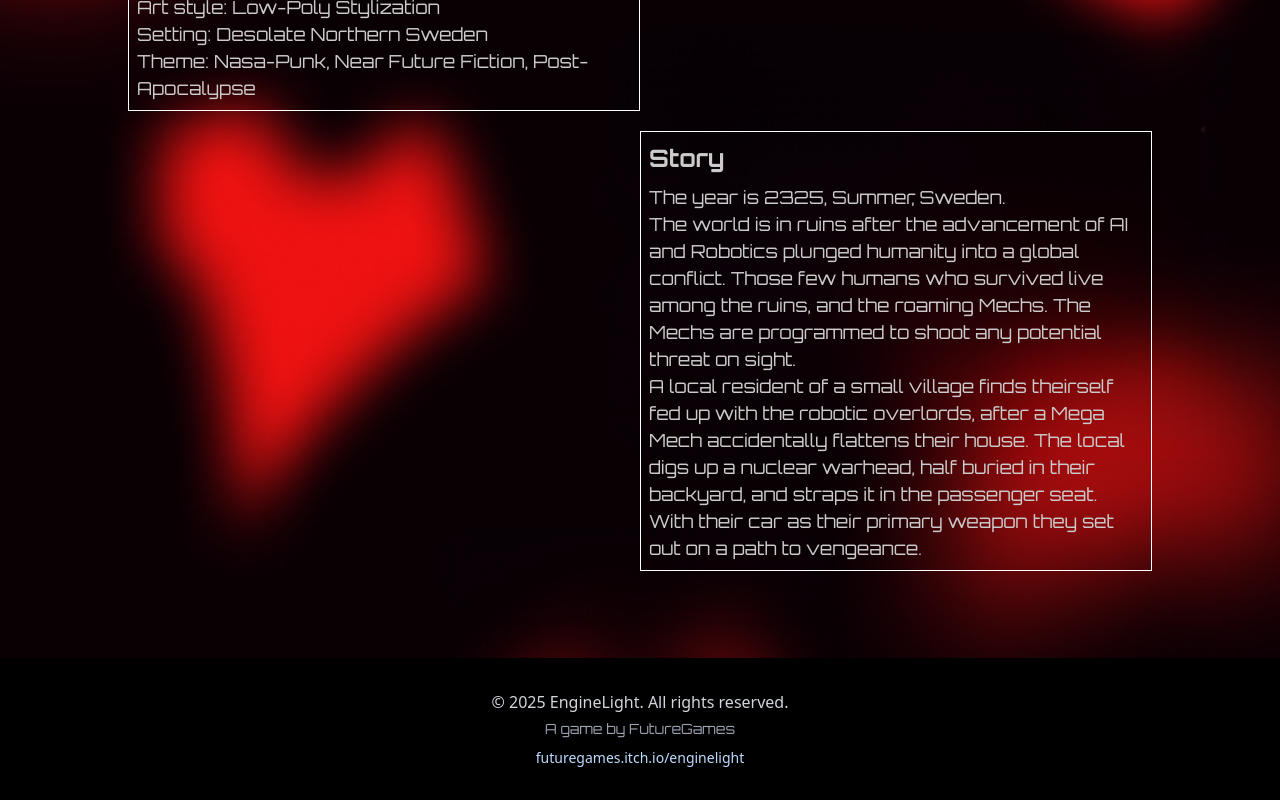
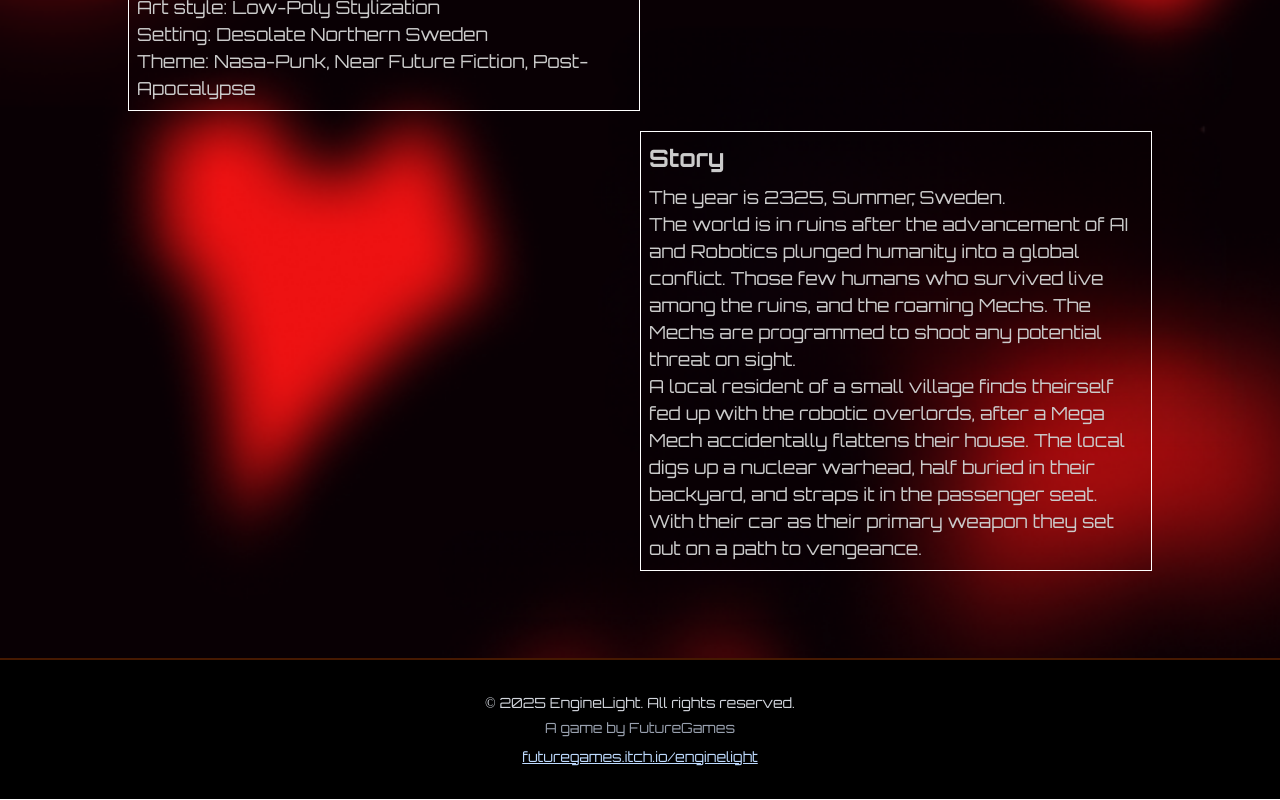
Before and after one commit to Alexander-Lindstroem/enginelight__web, a Next.js app: page / in a window 1280 px wide. Shown: the part 1006-1806 px from the top of the page. Built offline with nearby package versions, Linux system fonts and the light colour scheme.

Commit message:
add font family

```diff
--- a/src/components/Footer/index.tsx
+++ b/src/components/Footer/index.tsx
@@ -1,8 +1,8 @@
 export default function Footer() {
     return (
-        <footer className=" bg-black bg-opacity-90 text-gray-300 py-8 text-center text-elbodym">
+        <footer className=" border-t-amber-950 border-t-2 bg-black bg-opacity-90 text-gray-300 py-8 px-2 text-center text-elbodym">
             <div className="max-w-3xl mx-auto">
-                <p>&copy; {new Date().getFullYear()} EngineLight. All rights reserved.</p>
+                <p className="font-elmain text-elbodys"> &copy; {new Date().getFullYear()}  EngineLight. All rights reserved.</p>
                 <p className=" font-elmain text-elbodys text-gray-400 mt-1">
                     A game by FutureGames
                 </p>
@@ -10,7 +10,7 @@ export default function Footer() {
                     href="https://futuregames.itch.io/enginelight"
                     target="_blank"
                     rel="noopener noreferrer"
-                    className="text-blue-200 text-elbodys hover:underline mt-2 block break-words"
+                    className="font-elmain text-blue-200 text-elbodys underline hover:text-blue-300 mt-2 block break-words"
                 >
                     futuregames.itch.io/enginelight
                 </a>
```
